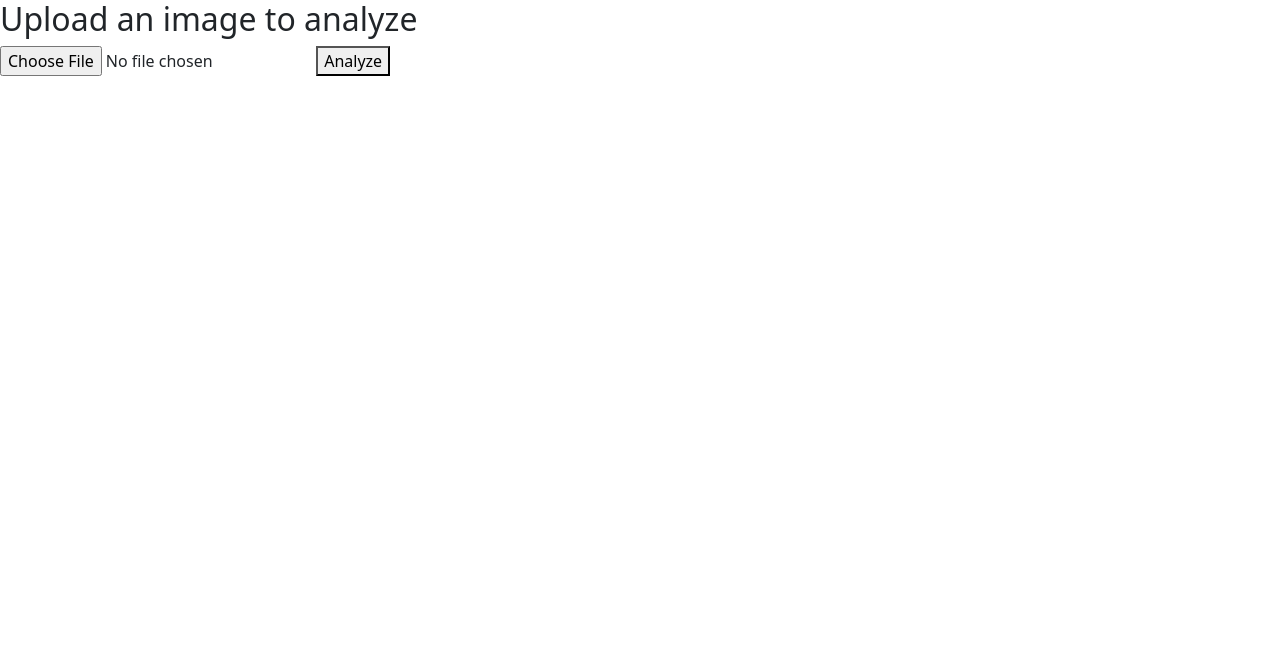
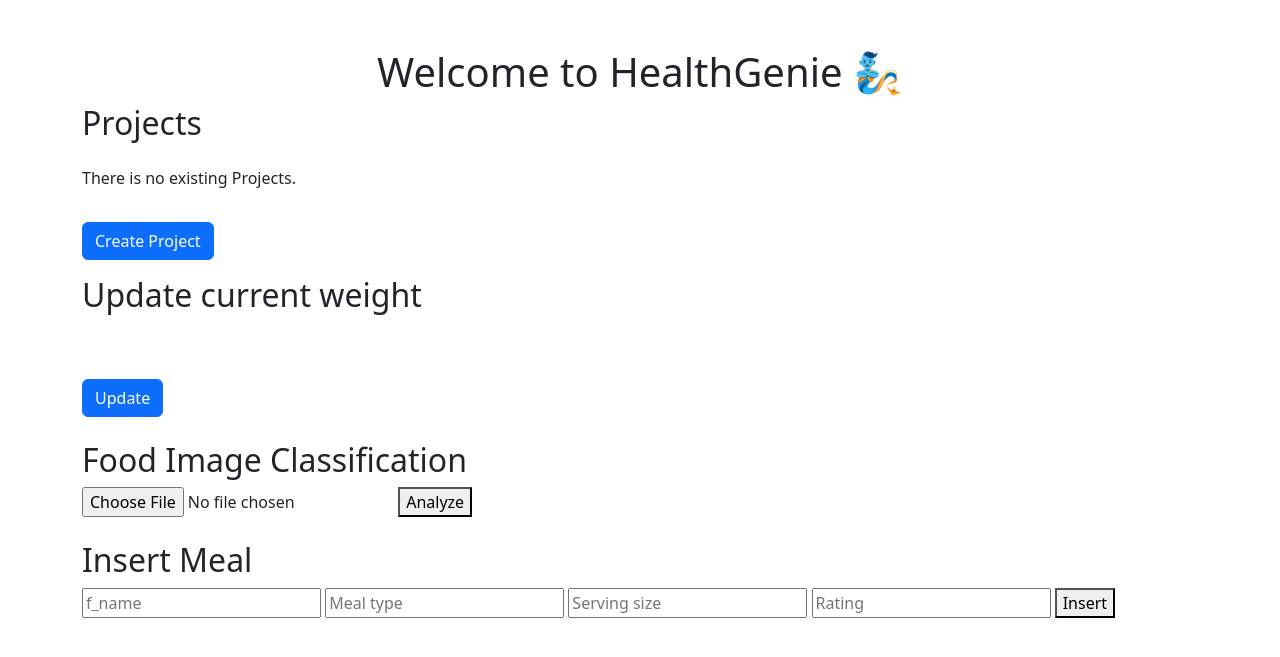
Before and after one commit to yonghoonjeon/HealthGenie, a Django app: page /pha/analyze/ in a window 1280 px wide. Shown: the top 657 px of the page. Run offline with Django 4.2, Linux system fonts and the light colour scheme; parts of the project's set-up code (start-up, migrations or seed data) failed here and were passed over; some libraries are stand-ins or nearby versions.

Commit message:
Add food classification and insert results

```diff
--- a/pha/templates/pha/project_list.html
+++ b/pha/templates/pha/project_list.html
@@ -1,5 +1,5 @@
 {% load static %}
-
+{% load custom_tags %}
 <!doctype html>
 <html lang="en">
 <head>
@@ -10,7 +10,7 @@
     <!-- Fabicon -->
     <link rel="icon" type="image/x-icon" href="{% static 'genie.ico' %}" />
     <!-- Title -->
-    <title>HealthGenie </title>
+    <title>HealthGenie</title>
 </head>
 <body>
     <div class="container my-5">
@@ -57,21 +57,57 @@
         </section>
 <section>
     <h2 class="mt-4">Food Image Classification</h2>
-            <form method="post" enctype="multipart/form-data">
+    <form method="post" enctype="multipart/form-data" id="foodImageForm">
         {% csrf_token %}
-                <input type="file" name="image" class="form-control-file">
-                <div class="mt-3">
-                    {% if food_class %}
-                        <h3>Classification:</h3>
-                        <p>The image is classified as {{ food_class }} with a probability of {{ probability }}.</p>
+        <input type="file" name="file" required>
+        <button type="submit">Analyze</button>
+    </form>
+    {% if image_url %}
+        <h2>Uploaded image</h2>
+        <img src="{{ image_url }}" alt="Uploaded image">
     {% endif %}
-                    {% if error_message %}
-                        <p>{{ error_message }}</p>
+
+    {% if result %}
+        <h2>Result</h2>
+        <ul>
+            {% for key, value in result.items %}
+                <li>{{ key }}: {{ value }}</li>
+            {% endfor %}
+        </ul>
+{% if result.csv_name1 %}
+    <h2>Insert Meal</h2>
+    <form id="mealForm-{{ forloop.counter }}" class="mealForm" method="post" enctype="multipart/form-data">
+        {% csrf_token %}
+        {% for item in result.csv_name1|load_json %}
+            <div>
+                <input type="hidden" name="f_name[]" value="{{ item.names|lower }}">
+                <div class="d-flex">
+                    <span class="meal-type-name">{{ item.names }}</span>
+                    <input type="text" name="meal_type[]" placeholder="Meal type">
+                    <input type="number" name="serving_size[]" placeholder="Serving size">
+                    <input type="number" name="rating[]" placeholder="Rating">
+                </div>
+            </div>
+        {% endfor %}
+        <button type="submit" id="insertButtonAll">Insert All</button>
+    </form>
 {% endif %}
-                    <button type="submit" class="btn btn-primary">Classify</button>
-                </div>
+    {% endif %}
+</section>
+
+<section>
+    <h2 class="mt-4">Insert Meal</h2>
+    <form id="mealForm" method="post" enctype="multipart/form-data">
+        {% csrf_token %}
+        <input type="text" id="f_name" name="f_name" placeholder="f_name">
+        <input type="text" name="meal_type" placeholder="Meal type">
+        <input type="number" name="serving_size" placeholder="Serving size">
+        <input type="number" name="rating" placeholder="Rating">
+        <button type="submit" id="insertButton">Insert</button>
     </form>
 </section>
+
+
     </div>
     <script src="https://cdn.jsdelivr.net/npm/@popperjs/core@2.11.6/dist/umd/popper.min.js"></script>
     <script src="https://cdn.jsdelivr.net/npm/bootstrap@5.3.0-alpha1/dist/js/bootstrap.min.js"></script>
--- a/pha/urls.py
+++ b/pha/urls.py
@@ -1,5 +1,5 @@
 from django.urls import path
-from .views import register_view, login_view, index, project_list, ProjectCreateView, project_detail, streamlit, classify_image, analyze
+from .views import register_view, login_view, index, project_list, ProjectCreateView, project_detail, analyze
 from django.contrib.auth import views as auth_views
 
 urlpatterns = [
@@ -9,7 +9,5 @@
     path('projects/', project_list, name='project_list'),
     path('projects/create/', ProjectCreateView.as_view(), name='create_project'),
     path('projects/<int:project_id>/', project_detail, name='project_detail'),
-    path('streamlit/', streamlit, name='streamlit'),
-    path('classify/', classify_image, name='classify_image'),
     path('analyze/', analyze, name='analyze'),
 ]
--- a/pha/views.py
+++ b/pha/views.py
@@ -13,56 +13,111 @@
 import subprocess
 from django.core.files.storage import default_storage
 from django.core.files.base import ContentFile
-from django.core.exceptions import ObjectDoesNotExist
 from django.conf import settings
-from PIL import Image
 from datetime import datetime
 import os
-import io
-from django.contrib.sessions.backends.db import SessionStore
 from django.db import connection
+import requests
+import shutil
+import cv2
+import numpy as np
+import webcolors
+import json
+from .models import Food, Meal
+
+STANDARD_COLORS = [
+    'DarkGrey', 'LawnGreen', 'Crimson', 'LightBlue' , 'Gold', 'BlanchedAlmond', 'Bisque',
+    'Aquamarine', 'BlueViolet', 'BurlyWood', 'CadetBlue', 'AntiqueWhite','Azure',
+    'Chocolate', 'Coral', 'CornflowerBlue', 'Cornsilk', 'Crimson', 'Cyan',
+    'DarkCyan', 'DarkGoldenRod',  'DarkKhaki', 'DarkOrange',
+    'DarkOrchid', 'DarkSalmon', 'DarkSeaGreen', 'DarkTurquoise', 'DarkViolet',
+    'DeepPink', 'DeepSkyBlue', 'DodgerBlue', 'FireBrick', 'FloralWhite',
+    'ForestGreen', 'Fuchsia', 'Gainsboro', 'GhostWhite', 'Gold', 'GoldenRod',
+    'Salmon', 'Tan', 'HoneyDew', 'HotPink', 'IndianRed', 'Ivory', 'Khaki',
+    'Lavender', 'LavenderBlush', 'AliceBlue', 'LemonChiffon', 'LightBlue',
+    'LightCoral', 'LightCyan', 'LightGoldenRodYellow', 'LightGray', 'LightGrey',
+    'LightGreen', 'LightPink', 'LightSalmon', 'LightSeaGreen', 'LightSkyBlue',
+    'LightSlateGray', 'LightSlateGrey', 'LightSteelBlue', 'LightYellow', 'Lime',
+    'LimeGreen', 'Linen', 'Magenta', 'MediumAquaMarine', 'MediumOrchid',
+    'MediumPurple', 'MediumSeaGreen', 'MediumSlateBlue', 'MediumSpringGreen',
+    'MediumTurquoise', 'MediumVioletRed', 'MintCream', 'MistyRose', 'Moccasin',
+    'NavajoWhite', 'OldLace', 'Olive', 'OliveDrab', 'Orange', 'OrangeRed',
+    'Orchid', 'PaleGoldenRod', 'PaleGreen', 'PaleTurquoise', 'PaleVioletRed',
+    'PapayaWhip', 'PeachPuff', 'Peru', 'Pink', 'Plum', 'PowderBlue', 'Purple',
+    'Red', 'RosyBrown', 'RoyalBlue', 'SaddleBrown', 'Green', 'SandyBrown',
+    'SeaGreen', 'SeaShell', 'Sienna', 'Silver', 'SkyBlue', 'SlateBlue',
+    'SlateGray', 'SlateGrey', 'Snow', 'SpringGreen', 'SteelBlue', 'GreenYellow',
+    'Teal', 'Thistle', 'Tomato', 'Turquoise', 'Violet', 'Wheat', 'White',
+    'WhiteSmoke', 'Yellow', 'YellowGreen'
+]
+
+def from_colorname_to_bgr(color):
+    rgb_color = webcolors.name_to_rgb(color)
+    result = (rgb_color.blue/255.0, rgb_color.green/255.0, rgb_color.red/255.0)
+    return result
+
+def standard_to_bgr(list_color_name):
+    standard = []
+    for i in range(len(list_color_name)):  # -36 used to match the len(obj_list)
+        standard.append(from_colorname_to_bgr(list_color_name[i]))
+    return standard
+
+color_list = standard_to_bgr(STANDARD_COLORS)
 
 # Create your views here.
+def draw_bboxes_v2(savepath, img, boxes, label_ids, scores, label_names=None, obj_list=None):
+    """
+    Visualize an image with its bouding boxes
+    rgb image + xywh box
+    """
+
+    def plot_one_box(img, box, key=None, value=None, color=None, line_thickness=None):
+        tl = line_thickness or int(
+            round(0.001 * max(img.shape[0:2])))  # line thickness
+
+        coord = [box[0], box[1], box[0] + box[2], box[1] + box[3]]
+        c1, c2 = (int(coord[0]), int(coord[1])
+                  ), (int(coord[2]), int(coord[3]))
+        cv2.rectangle(img, c1, c2, color, thickness=tl + 1)
+
+        if key is not None and value is not None:
+            header = f'{key}: {value}'
+            tf = max(tl - 2, 2)  # font thickness
+            s_size = cv2.getTextSize(
+                f' {value}', 0, fontScale=float(tl) / 3, thickness=tf)[0]
+            t_size = cv2.getTextSize(
+                f'{key}:', 0, fontScale=float(tl) / 3, thickness=tf)[0]
+            c2 = c1[0] + t_size[0] + s_size[0] + 15, c1[1] - t_size[1] - 3
+            cv2.rectangle(img, c1, c2, color, -1)  # filled
+            cv2.putText(img, header, (c1[0], c1[1] - 2), 0, float(tl) / 3, [0, 0, 0],
+                        thickness=tf, lineType=cv2.FONT_HERSHEY_SIMPLEX)
+
+    # boxes input is xywh
+    boxes = np.array(boxes, np.uint16)
+    img_bgr = cv2.cvtColor(img, cv2.COLOR_RGB2BGR)
+
+    for idx, (box, label_id, score) in enumerate(zip(boxes, label_ids, scores)):
+        if label_names is not None:
+            label = label_names[idx]
+        if obj_list is not None:
+            label = obj_list[label_id]
+
+        new_color = tuple(i * 255.0 for i in color_list[int(label_id)])
+
+        plot_one_box(
+            img_bgr,
+            box,
+            key=label,
+            value='{:.0%}'.format(float(score)),
+            color=new_color,
+            line_thickness=2)
+
+    cv2.imwrite(savepath, img_bgr)
+
 def index(request):
     return redirect('project_list')
 
-# 이거 주석처리하면 돌아가지 않음
-def streamlit(request):
-    # os.chdir('/Users/hwang/Desktop/HealthGenie/HealthGenie/pha')
-    # os.system("streamlit run streamlit_app.py")
-    streamlit_app_dir = 'C:/Users/daye/Desktop/P4DS/HealthGenie/pha'
-    subprocess.Popen(['streamlit', 'run', './final_streamlit.py', '--server.headless', 'true'], cwd=streamlit_app_dir)
-    return render(request, 'pha/home.html')
 
-import base64
-import cv2
-import numpy as np
-import requests
-from PIL import Image
-import shutil
-
-
-from django.views.decorators.csrf import csrf_exempt
-
-import json
-
-# def analyze(request):
-#     result = None
-#     if request.method == 'POST':
-#         if 'image' in request.FILES:
-#             image_file = request.FILES['image']
-#             # 이미지를 POST 요청으로 보내기 위해 임시 파일로 저장합니다.
-#             with open(image_file.name, 'wb') as f:
-#                 f.write(image_file.read())
-#
-#             # API를 호출합니다.
-#             api_url = 'http://ce97-34-126-161-185.ngrok-free.app/analyze'
-#             file = {'image': open(image_file.name, 'rb')}
-#             response = requests.post(api_url, files=file)
-#
-#             # 결과 JSON을 가져옵니다.
-#             result = response.json()
-#             return render(request, 'pha/analyze.html', {'result': result})
 def analyze(request):
     if request.method == 'POST':
         try:
@@ -91,50 +146,7 @@
         else:
             return JsonResponse({'error': 'An error occurred while processing the image.'})
 
-    return render(request, 'pha/analyze.html')
-
-
-def classify_image(request):
-    if request.method == 'POST':
-        # try to get the uploaded file from the request
-        try:
-            uploaded_file = request.FILES['image']
-        except KeyError:
-            error_message = "No image file found."
-            return render(request, 'pha/classify.html', {'error_message': error_message})
-
-        # Define the API endpoint and parameters
-        api_key = "d9b5f98d641f40748fb64aa423495b87"
-        input_url = 'https://api.spoonacular.com/food/images/classify'
-        params = {'apiKey': api_key}
-
-        # Send a POST request to the API endpoint and store the response
-        response = requests.post(input_url, params=params, files={'file': uploaded_file})
-
-        # Check if the request was successful
-        if response.status_code == 200:
-            # Extract the data from the response
-            data = response.json()
-
-            # Get the class of the food item with the highest probability
-            food_class = data['category']
-
-            # Get the probability of the predicted class
-            probability = data['probability']
-
-        else:
-            # If the request was not successful, display an error message
-            food_class = None
-            probability = None
-            error_message = f"Request error: {response.status_code}"
-            return render(request, 'pha/classify.html', {'error_message': error_message})
-
-        # Render the HTML template with the classification results
-        return render(request, 'pha/classify.html', {'food_class': food_class, 'probability': probability})
-
-    else:
-        # Render the HTML template with the image upload form
-        return render(request, 'pha/classify.html')
+    return render(request, 'pha/project_list.html')
 
 def register_view(request):
     """
@@ -178,31 +190,122 @@
 def project_list(request):
     projects = Project.objects.filter(user=request.user)
     if request.method == 'POST':
-        # get current datetime
         current_datetime = timezone.now()
-        # Convert the datetime string to a datetime object
         datetime_object = datetime.strptime(current_datetime.strftime("%Y-%m-%d %H:%M:%S.%f"), "%Y-%m-%d %H:%M:%S.%f")
-        # modified datetime
         datetime_object = datetime_object.replace(hour=0, minute=0, second=0, microsecond=0)
-        # Check if a record with the given datetime exists
         try:
             instance = Tracking.objects.get(user=request.user, update_time__gt=datetime_object)
             form = TrackingForm(request.POST, instance=instance)
         except Tracking.DoesNotExist:
-            # Create a new record with the form data
             form = TrackingForm(request.POST)
         if form.is_valid():
-            # Save the form with the currently logged-in user
             obj = form.save(commit=False)
-            # Assign the currently logged-in user
             obj.user = request.user
-            # Redirect or return a response
             form.save()
             messages.success(request, "Update successfully!")
+
+        if 'f_name[]' in request.POST:
+            food_names = request.POST.getlist('f_name[]')
+            meal_types = request.POST.getlist('meal_type[]')
+            serving_sizes = request.POST.getlist('serving_size[]')
+            ratings = request.POST.getlist('rating[]')
+
+            for i in range(len(food_names)):
+                # Get the food name, meal type, serving size, and rating for this meal
+                food_name = food_names[i]
+                meal_type = meal_types[i]
+                serving_size = serving_sizes[i]
+                rating = ratings[i]
+                if serving_size == '' or meal_type == '' or rating == '':
+                    continue
+
+                # Find the corresponding Food object
+                try:
+                    food = Food.objects.get(f_name=food_name)
+                except Food.DoesNotExist:
+                    return JsonResponse({'error': 'Food not found.'}, status=404)
+
+                meal = Meal.objects.create(
+                    user=request.user,
+                    food_id=food,
+                    meal_type=meal_type,
+                    serving_size=serving_size,
+                    rating=rating
+                )
+                meal.save()
+
+        if 'f_name' in request.POST:
+            food_name = request.POST['f_name']
+            meal_type = request.POST['meal_type']
+            serving_size = request.POST['serving_size']
+            rating = request.POST['rating']
+
+            # Find the corresponding Food object
+            try:
+                food = Food.objects.get(f_name=food_name)
+            except Food.DoesNotExist:
+                return JsonResponse({'error': 'Food not found.'}, status=404)
+
+            meal = Meal.objects.create(
+                user=request.user,
+                food_id=food,
+                meal_type=meal_type,
+                serving_size=serving_size,
+                rating=rating
+            )
+            meal.save()
     else:
         form = TrackingForm()
+
+    if request.method == 'POST' and 'file' in request.FILES:
+        try:
+            image = request.FILES['file']
+        except:
+            return JsonResponse({'error': 'Please select an image file.'})
+
+        path = default_storage.save('tmp/' + image.name, ContentFile(image.read()))
+
+        image_path = default_storage.path(path)
+        media_path = os.path.join(settings.MEDIA_ROOT, 'uploads', image.name)
+        shutil.copyfile(image_path, media_path)
+
+        flask_url = 'http://37ce-34-170-252-194.ngrok-free.app/analyze'
+
+        with open(image_path, 'rb') as img:
+            response = requests.post(flask_url, files={'file': img})
+
+        if response.status_code == 200:
+            orig_image = cv2.imread(media_path)
+            orig_image = np.array(orig_image, dtype=np.uint16)
+            orig_image = cv2.cvtColor(orig_image, cv2.COLOR_BGR2RGB)
+
+            response_data = response.json()
+
+            boxes = []
+            label_ids = []
+            scores = []
+            label_names = []
+            json_string = response_data["csv_name1"]
+            data = json.loads(json_string)
+            for item in data:
+                boxes.append([item['x'], item['y'], item['w'], item['h']])
+                label_ids.append(item['labels'])
+                scores.append(item['scores'])
+                label_names.append(item['names'])
+
+            draw_bboxes_v2(media_path, orig_image, boxes, label_ids, scores, label_names=label_names)
+
+            image_url = settings.MEDIA_URL + 'uploads/' + image.name
+
+            return render(request, 'pha/project_list.html',
+                          {'projects': projects, 'form': form, 'image_url': image_url, 'result': response.json()})
+        else:
+            return JsonResponse({'error': 'An error occurred while processing the image.'})
+
     context = {'projects': projects, 'form': form}
     return render(request, 'pha/project_list.html', context)
+
+
 
 
 class ProjectCreateView(LoginRequiredMixin, CreateView):
@@ -217,7 +320,7 @@
 
 def project_detail(request, project_id):
     project = Project.objects.get(pk=project_id)
-    streamlit_app_dir = 'C:/Users/daye/Desktop/P4DS/HealthGenie/pha/final_streamlit'
+    streamlit_app_dir = 'C:/Users/hwang/HealthGenie/pha/final_streamlit'
     #subprocess.Popen(['streamlit', 'run', './final_streamlit.py', '--', '--user_id', '4', '--project_id', '12', '--server.headless', 'true'], cwd=streamlit_app_dir)
     #user_id = request.user
 
@@ -233,7 +336,7 @@
         cursor.execute(user_query, [user_email])
         user_data = cursor.fetchone()
     user_id = user_data[0]
-    subprocess.Popen(['streamlit', 'run', './final_streamlit.py', '--', '--user_id', str(user_id), '--project_id', str(project_id)], cwd=streamlit_app_dir)
+    subprocess.Popen(['streamlit', 'run', './final_streamlit.py', '--server.headless', 'true', '--', '--user_id', str(user_id), '--project_id', str(project_id)], cwd=streamlit_app_dir)
 
     if request.method == 'POST':
         # try to get the uploaded file from the request
```
Also changed, not shown: pha/templatetags/custom_tags.py (added, +8 -0 lines), pha/templatetags/__init__.py (added). Lines whose indentation alone changed are shown as unchanged.
